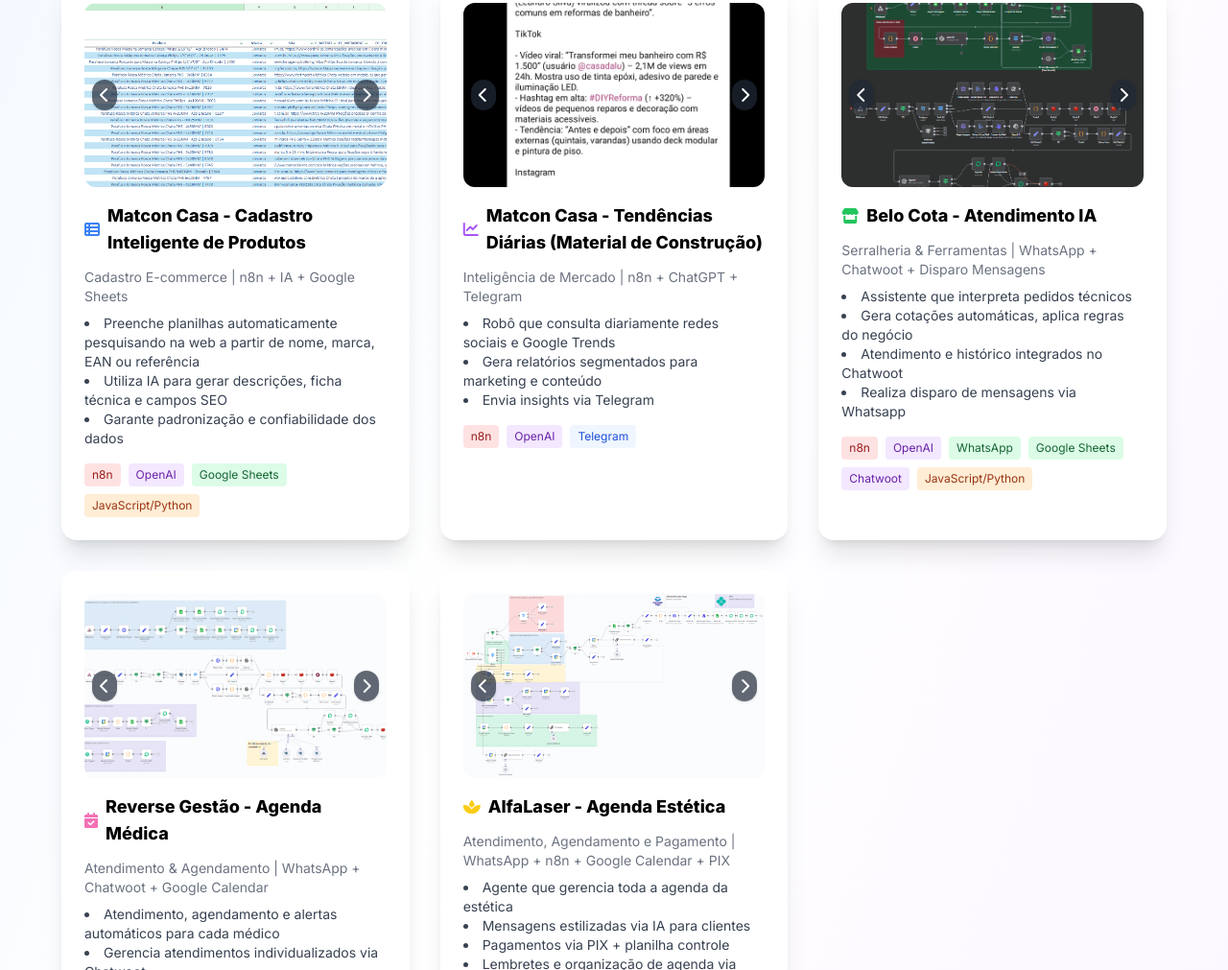
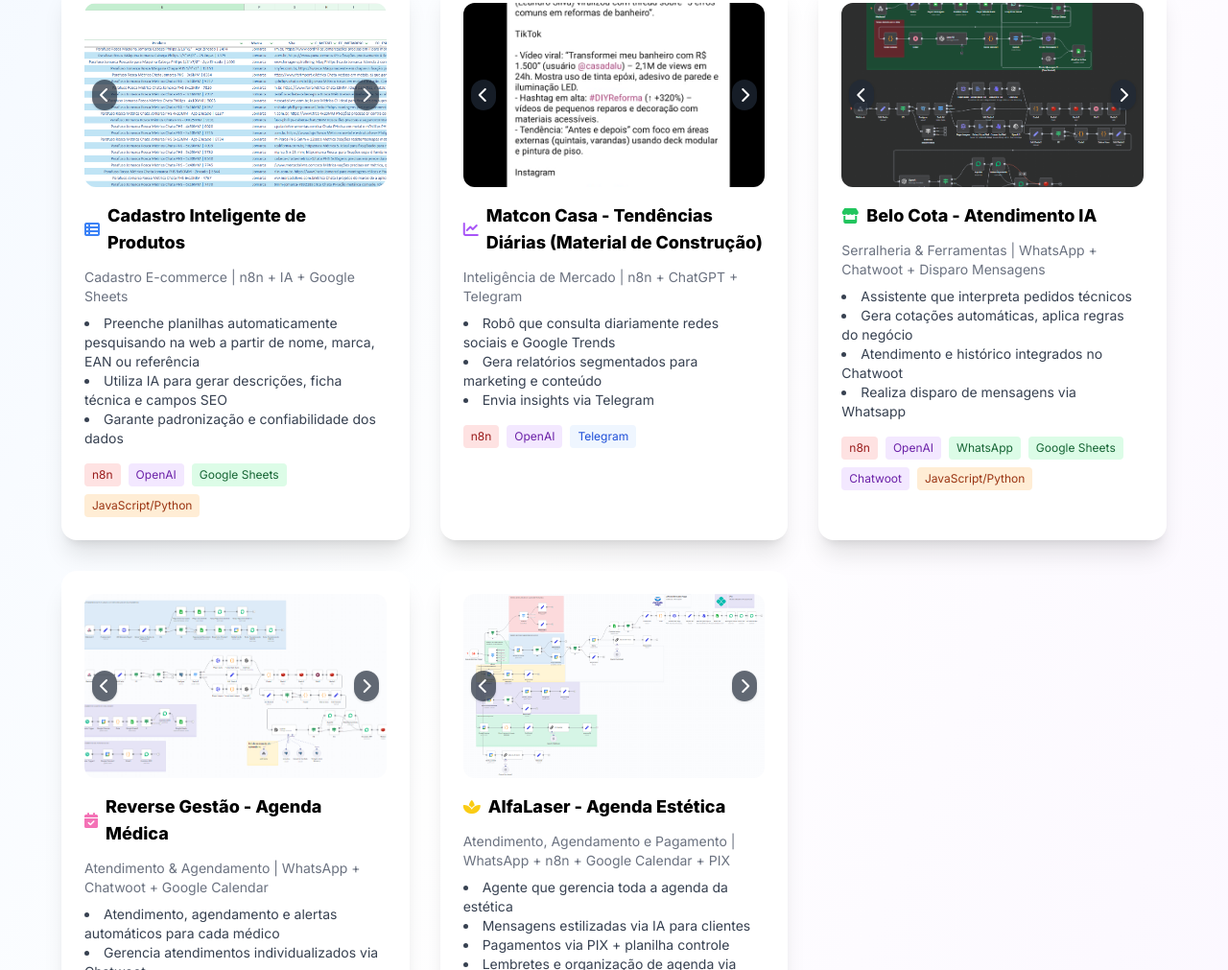
Before and after one commit to Nickolas713/portfoli-ia, a plain HTML site: page index.html in a window 1280 px wide. Shown: the part 1319-2330 px from the top of the page at 96% size. Drawn offline with nearby package versions, Linux system fonts and the light colour scheme.

Commit message:
Update index.html
exclusão Matcon Casa do título do cadastro de produtos inteligente

```diff
--- a/index.html
+++ b/index.html
@@ -152,10 +152,10 @@
       <h2 class="text-3xl font-bold text-center mb-12">Projetos & Automações</h2>
       <div class="grid md:grid-cols-2 lg:grid-cols-3 gap-8">
 
-        <!-- cadastro-produtos-matcon -->
+        <!-- cadastro-produtos -->
         <div class="bg-white rounded-2xl shadow-xl p-6 card flex flex-col">
           <div class="mb-4 relative">
-            <!-- Carrossel cadastro-produtos-matcon -->
+            <!-- Carrossel cadastro-produtos -->
             <div class="carousel overflow-hidden rounded-xl" id="carousel-projeto1">
               <img src="./assets/cadastro-produtos-matcon/img/sheets.png" class="carousel-item block w-full h-48 object-cover" />
               <img src="./assets/cadastro-produtos-matcon/img/sheets-2.png" class="carousel-item hidden w-full h-48 object-cover" />
@@ -165,7 +165,7 @@
           </div>
           <div class="flex items-center mb-3 gap-2">
             <i class="fa-solid fa-table-list text-blue-500"></i>
-            <h3 class="text-lg font-bold">Matcon Casa - Cadastro Inteligente de Produtos</h3>
+            <h3 class="text-lg font-bold">Cadastro Inteligente de Produtos</h3>
           </div>
           <span class="text-sm text-gray-500 mb-2">Cadastro E-commerce | n8n + IA + Google Sheets</span>
           <ul class="mb-4 text-gray-700 list-disc list-inside text-sm">
```
